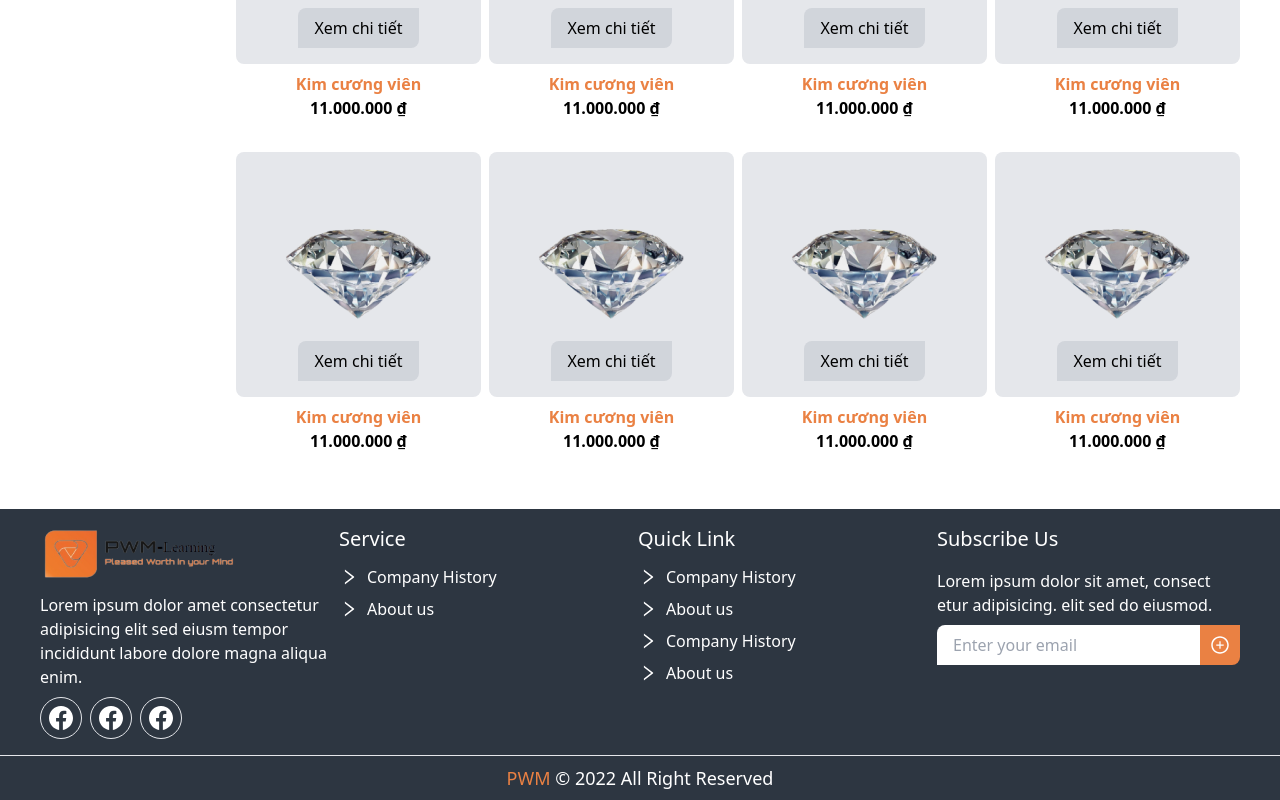
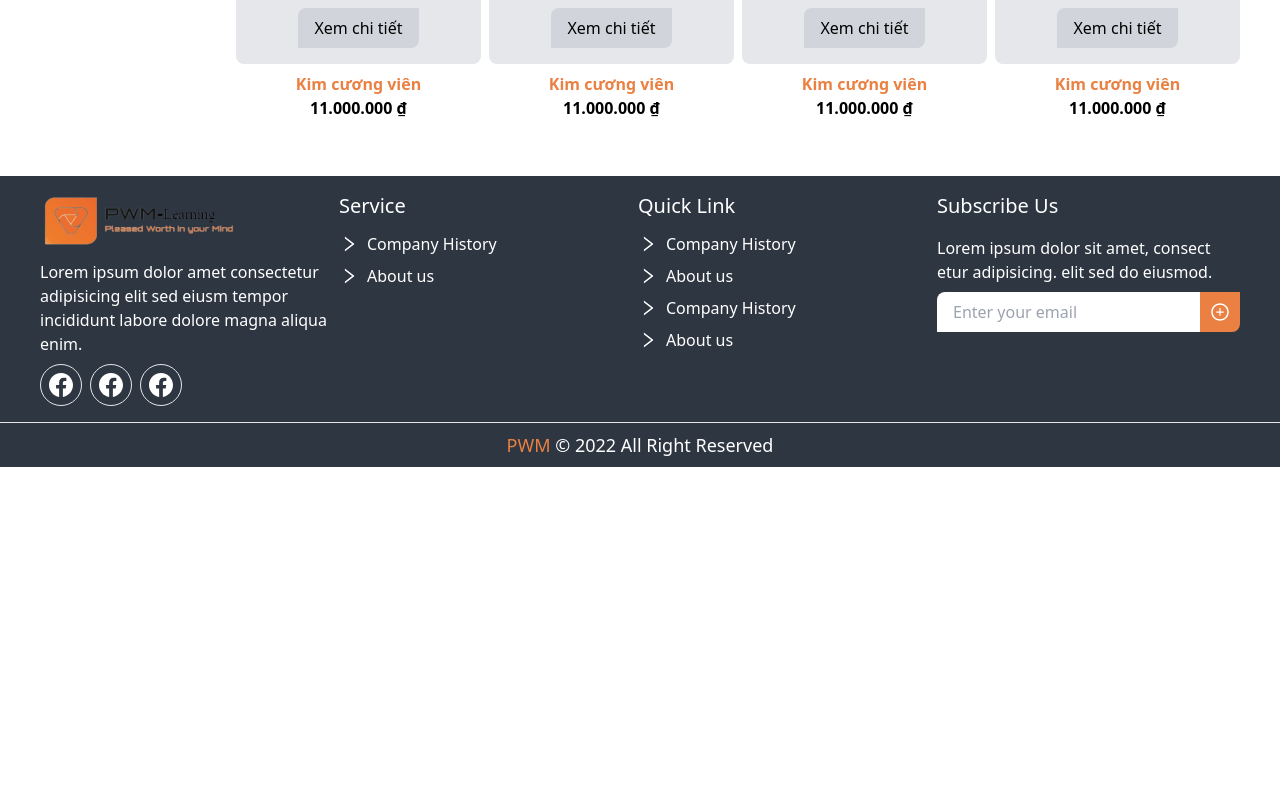
Before and after one commit to datisekai/pwm-learning, a Next.js app: page / in a window 1280 px wide. Shown: the part 1778-2578 px from the top of the page. After the commit the page ends 2245 px from the top, so only its background shows below. Built offline with nearby package versions, Linux system fonts and the light colour scheme.

Commit message:
Update Section3.tsx

```diff
--- a/components/sections/Section3.tsx
+++ b/components/sections/Section3.tsx
@@ -1,6 +1,8 @@
 import React from "react";
 import { BsChevronDown } from "react-icons/bs";
 import HomeCard from "../cards/HomeCard";
+
+const data = ["/images/1.jpg","/images/2.jpg","/images/3.jpg","/images/4.jpg"]
 
 const Section3 = () => {
   return (
@@ -21,7 +23,7 @@ const Section3 = () => {
           ))}
         </div>
         <div className="flex-1 md:ml-4 grid grid-cols-1 sm:grid-cols-2 md:grid-cols-3 lg:grid-cols-4 gap-x-2 gap-y-8">
-            {[1,2,3,4,5,6,7,8].map(item => <HomeCard key={item}/>)}
+            {data.map(item => <HomeCard data={item} key={item}/>)}
         </div>
       </div>
     </div>
```
